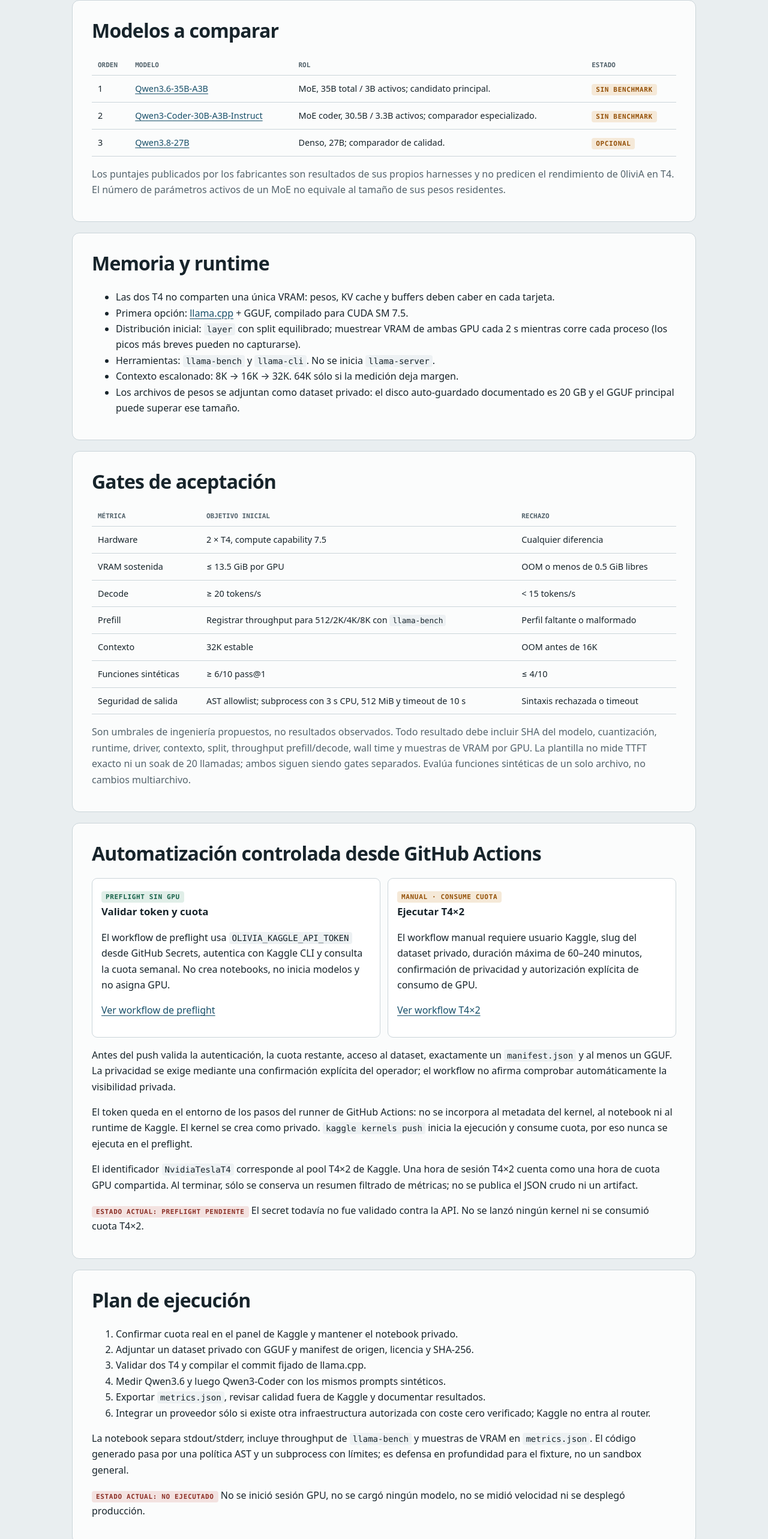
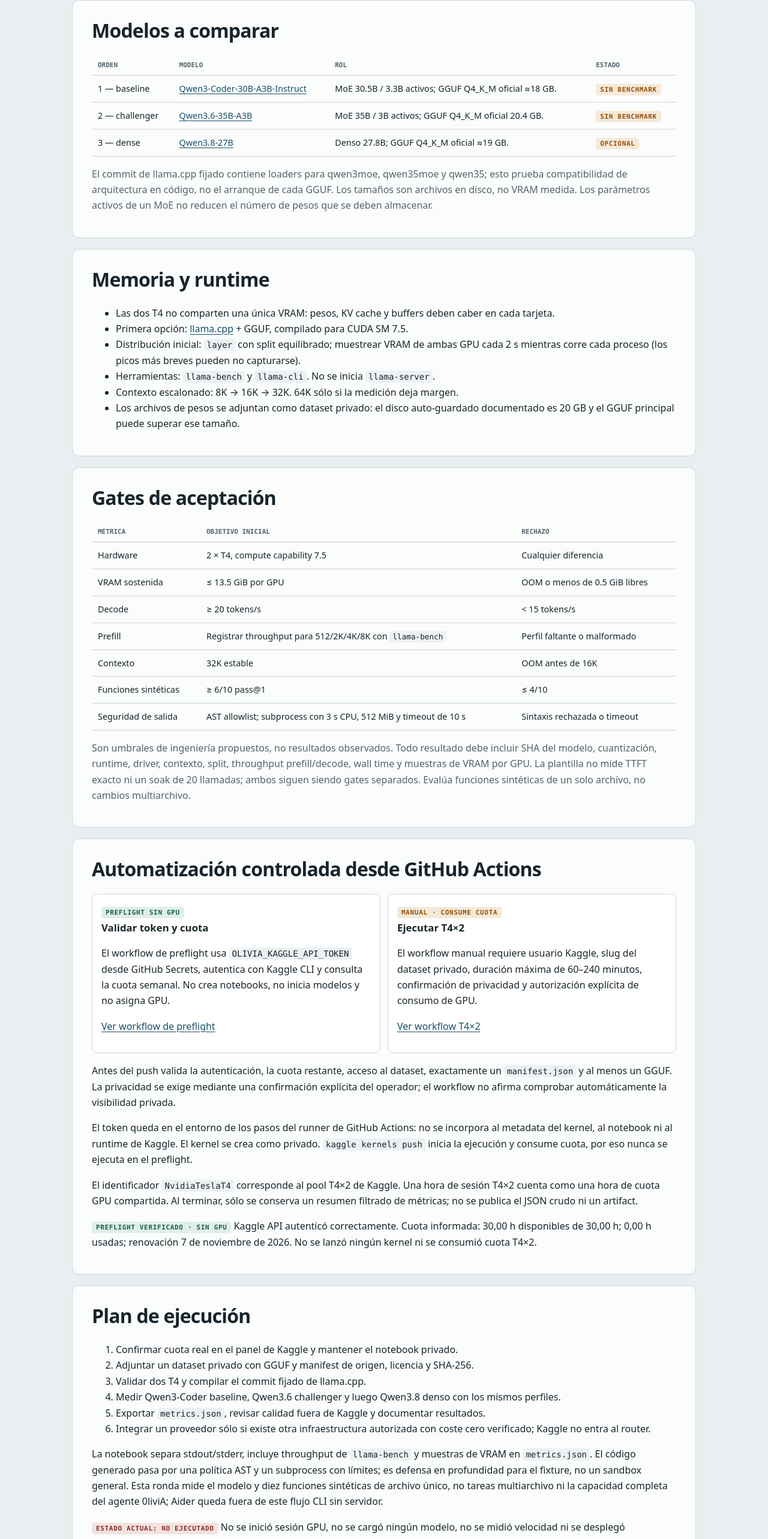
Before and after one commit to simondalmasso/0liviA, a plain HTML site: page web/kaggle-t4.html in a window 1280 px wide. Shown: the part 1354-3920 px from the top of the page at 60% size. Drawn offline with Linux system fonts and the light colour scheme.

Commit message:
fix(kaggle): align benchmark output paths and model profiles
Fix the Kaggle notebook's stale generated-output path, select only the highest successfully generated context artifact, and make the sandbox reuse it. Refresh official Q4_K_M model profiles, llama.cpp architecture compatibility evidence, benchmark scope and live preflight status.

```diff
--- a/web/kaggle-t4.html
+++ b/web/kaggle-t4.html
@@ -33,11 +33,11 @@
 </section>
 <section class="section"><h2>Modelos a comparar</h2>
 <table><thead><tr><th>Orden</th><th>Modelo</th><th>Rol</th><th>Estado</th></tr></thead><tbody>
-<tr><td>1</td><td><a href="https://huggingface.co/Qwen/Qwen3.6-35B-A3B">Qwen3.6-35B-A3B</a></td><td>MoE, 35B total / 3B activos; candidato principal.</td><td><span class="tag warn">Sin benchmark</span></td></tr>
-<tr><td>2</td><td><a href="https://huggingface.co/Qwen/Qwen3-Coder-30B-A3B-Instruct">Qwen3-Coder-30B-A3B-Instruct</a></td><td>MoE coder, 30.5B / 3.3B activos; comparador especializado.</td><td><span class="tag warn">Sin benchmark</span></td></tr>
-<tr><td>3</td><td><a href="https://huggingface.co/Qwen/Qwen3.8-27B">Qwen3.8-27B</a></td><td>Denso, 27B; comparador de calidad.</td><td><span class="tag warn">Opcional</span></td></tr>
+<tr><td>1 — baseline</td><td><a href="https://huggingface.co/Qwen/Qwen3-Coder-30B-A3B-Instruct">Qwen3-Coder-30B-A3B-Instruct</a></td><td>MoE 30.5B / 3.3B activos; GGUF Q4_K_M oficial ≈18 GB.</td><td><span class="tag warn">Sin benchmark</span></td></tr>
+<tr><td>2 — challenger</td><td><a href="https://huggingface.co/Qwen/Qwen3.6-35B-A3B">Qwen3.6-35B-A3B</a></td><td>MoE 35B / 3B activos; GGUF Q4_K_M oficial 20.4 GB.</td><td><span class="tag warn">Sin benchmark</span></td></tr>
+<tr><td>3 — dense</td><td><a href="https://huggingface.co/Qwen/Qwen3.8-27B">Qwen3.8-27B</a></td><td>Denso 27.8B; GGUF Q4_K_M oficial ≈19 GB.</td><td><span class="tag warn">Opcional</span></td></tr>
 </tbody></table>
-<p class="muted">Los puntajes publicados por los fabricantes son resultados de sus propios harnesses y no predicen el rendimiento de 0liviA en T4. El número de parámetros activos de un MoE no equivale al tamaño de sus pesos residentes.</p>
+<p class="muted">El commit de llama.cpp fijado contiene loaders para qwen3moe, qwen35moe y qwen35; esto prueba compatibilidad de arquitectura en código, no el arranque de cada GGUF. Los tamaños son archivos en disco, no VRAM medida. Los parámetros activos de un MoE no reducen el número de pesos que se deben almacenar.</p>
 </section>
 <section class="section"><h2>Memoria y runtime</h2>
 <ul>
@@ -69,18 +69,18 @@
 <p>Antes del push valida la autenticación, la cuota restante, acceso al dataset, exactamente un <code>manifest.json</code> y al menos un GGUF. La privacidad se exige mediante una confirmación explícita del operador; el workflow no afirma comprobar automáticamente la visibilidad privada.</p>
 <p>El token queda en el entorno de los pasos del runner de GitHub Actions: no se incorpora al metadata del kernel, al notebook ni al runtime de Kaggle. El kernel se crea como privado. <code>kaggle kernels push</code> inicia la ejecución y consume cuota, por eso nunca se ejecuta en el preflight.</p>
 <p>El identificador <code>NvidiaTeslaT4</code> corresponde al pool T4×2 de Kaggle. Una hora de sesión T4×2 cuenta como una hora de cuota GPU compartida. Al terminar, sólo se conserva un resumen filtrado de métricas; no se publica el JSON crudo ni un artifact.</p>
-<p><span class="tag stop">Estado actual: preflight pendiente</span> El secret todavía no fue validado contra la API. No se lanzó ningún kernel ni se consumió cuota T4×2.</p>
+<p><span class="tag">Preflight verificado · sin GPU</span> Kaggle API autenticó correctamente. Cuota informada: 30,00 h disponibles de 30,00 h; 0,00 h usadas; renovación 7 de noviembre de 2026. No se lanzó ningún kernel ni se consumió cuota T4×2.</p>
 </section>
 <section class="section"><h2>Plan de ejecución</h2>
 <ol>
 <li>Confirmar cuota real en el panel de Kaggle y mantener el notebook privado.</li>
 <li>Adjuntar un dataset privado con GGUF y manifest de origen, licencia y SHA-256.</li>
 <li>Validar dos T4 y compilar el commit fijado de llama.cpp.</li>
-<li>Medir Qwen3.6 y luego Qwen3-Coder con los mismos prompts sintéticos.</li>
+<li>Medir Qwen3-Coder baseline, Qwen3.6 challenger y luego Qwen3.8 denso con los mismos perfiles.</li>
 <li>Exportar <code>metrics.json</code>, revisar calidad fuera de Kaggle y documentar resultados.</li>
 <li>Integrar un proveedor sólo si existe otra infraestructura autorizada con coste cero verificado; Kaggle no entra al router.</li>
 </ol>
-<p>La notebook separa stdout/stderr, incluye throughput de <code>llama-bench</code> y muestras de VRAM en <code>metrics.json</code>. El código generado pasa por una política AST y un subprocess con límites; es defensa en profundidad para el fixture, no un sandbox general.</p>
+<p>La notebook separa stdout/stderr, incluye throughput de <code>llama-bench</code> y muestras de VRAM en <code>metrics.json</code>. El código generado pasa por una política AST y un subprocess con límites; es defensa en profundidad para el fixture, no un sandbox general. Esta ronda mide el modelo y diez funciones sintéticas de archivo único, no tareas multiarchivo ni la capacidad completa del agente 0liviA; Aider queda fuera de este flujo CLI sin servidor.</p>
 <p><span class="tag stop">Estado actual: no ejecutado</span> No se inició sesión GPU, no se cargó ningún modelo, no se midió velocidad ni se desplegó producción.</p>
 </section>
 </main>
```
Also changed, not shown: 5 other files.
